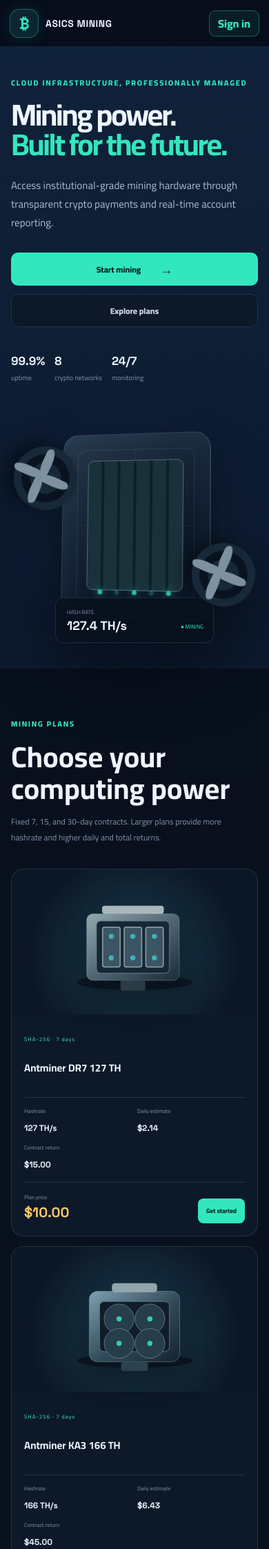
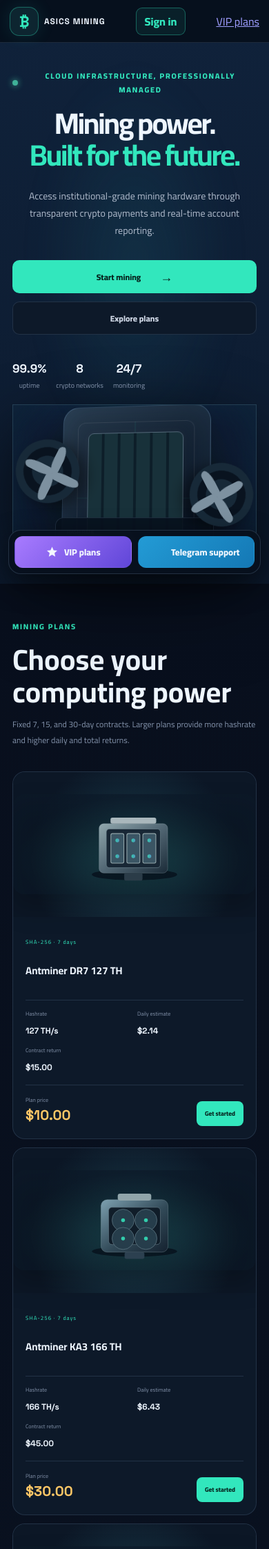
Before and after one commit to unix-dipper/asics-mining-dashboard, a PHP site: page / in a window 390 px wide. Shown: the top 2245 px of the page at 69% size. Run offline with PHP 8.4, Linux system fonts and the light colour scheme; data comes from the database, SQL or seed files in the repository; data that the repository does not hold is empty.

Commit message:
Modernize responsive landing and dashboard UI

```diff
--- a/index.php
+++ b/index.php
@@ -2,13 +2,14 @@
 <html lang="ar" dir="rtl">
   <head>
     <meta charset="UTF-8" />
-    <meta name="viewport" content="width=device-width, initial-scale=1.0" />
+    <meta name="viewport" content="width=device-width, initial-scale=1.0, viewport-fit=cover" />
     <meta name="theme-color" content="#07101f" />
     <title>ASICs Mining Dashboard</title>
     <link rel="preconnect" href="https://fonts.googleapis.com" />
     <link rel="preconnect" href="https://fonts.gstatic.com" crossorigin />
     <link href="https://fonts.googleapis.com/css2?family=Cairo:wght@400;600;700;800&family=Space+Grotesk:wght@500;600;700&display=swap" rel="stylesheet" />
     <link rel="stylesheet" href="styles.css" />
+    <link rel="stylesheet" href="ui-refresh.css" />
   </head>
-  <body><div id="app"></div><div class="toast" id="toast"></div><script src="app.js"></script></body>
+  <body><div id="app"></div><div class="toast" id="toast"></div><script src="app.js"></script><script src="ui-refresh.js"></script></body>
 </html>
--- /dev/null
+++ b/ui-refresh.css
@@ -0,0 +1,199 @@
+/* Modern visual layer for the public site and member dashboard. */
+:root {
+  color-scheme: dark;
+  --refresh-bg: #07101d;
+  --refresh-surface: rgba(15, 28, 46, .88);
+  --refresh-line: rgba(148, 181, 218, .16);
+  --refresh-mint: #55f0c2;
+  --refresh-blue: #75caff;
+  --refresh-violet: #aa91ff;
+  --refresh-shadow: 0 22px 65px rgba(0, 0, 0, .28);
+  scroll-behavior: smooth;
+}
+
+html { scroll-padding-top: 92px; }
+body { overflow-x: clip; }
+button, a { -webkit-tap-highlight-color: transparent; }
+button:focus-visible, a:focus-visible, input:focus-visible, textarea:focus-visible, select:focus-visible {
+  outline: 2px solid var(--refresh-mint);
+  outline-offset: 3px;
+}
+
+/* A calmer glass treatment with brighter, more legible interactive states. */
+.panel, .right-panel, .market-card, .plan-card, .metric-card, .form-panel, .data-panel {
+  min-width: 0;
+  box-shadow: var(--refresh-shadow);
+  backdrop-filter: blur(14px);
+}
+.market-card, .plan-card, .metric-card, .data-panel, .form-panel {
+  transition: transform .28s cubic-bezier(.2,.8,.2,1), border-color .25s ease, box-shadow .25s ease;
+}
+.market-card:hover, .plan-card:hover, .metric-card:hover {
+  transform: translateY(-4px);
+  border-color: rgba(85, 240, 194, .38);
+  box-shadow: 0 24px 60px rgba(0, 0, 0, .34), 0 0 28px rgba(85, 240, 194, .07);
+}
+
+/* Landing page rhythm and animated hero. */
+.public-header {
+  min-height: 76px;
+  height: auto;
+  background: rgba(6, 13, 24, .82);
+  border-bottom-color: var(--refresh-line);
+  backdrop-filter: blur(18px);
+}
+.public-brand, .public-nav, .public-header > div, .public-header > nav { min-width: 0; }
+.public-brand strong { letter-spacing: .08em; }
+.public-main { overflow: clip; }
+.hero-section {
+  position: relative;
+  isolation: isolate;
+  min-height: min(690px, calc(100svh - 76px));
+  align-items: center;
+  gap: clamp(24px, 5vw, 72px);
+  padding-top: clamp(48px, 7vw, 96px);
+  padding-bottom: clamp(48px, 7vw, 96px);
+}
+.hero-section::before {
+  position: absolute;
+  z-index: -1;
+  inset: 3% 12% auto;
+  height: 75%;
+  content: "";
+  pointer-events: none;
+  background: radial-gradient(ellipse, rgba(39, 151, 164, .14), transparent 68%);
+  filter: blur(22px);
+}
+.hero-copy, .rig-stage { animation: refresh-rise .8s cubic-bezier(.2,.8,.2,1) both; }
+.rig-stage { animation-delay: .12s; }
+.hero-copy h1 { line-height: 1.08; letter-spacing: -.055em; text-wrap: balance; }
+.hero-copy p { max-width: 58ch; line-height: 1.8; }
+.public-kicker { display: inline-flex; align-items: center; gap: 9px; }
+.public-kicker::before {
+  width: 8px; height: 8px; border-radius: 50%; content: "";
+  background: var(--refresh-mint); box-shadow: 0 0 18px var(--refresh-mint);
+  animation: refresh-pulse 2s ease-in-out infinite;
+}
+.rig-stage { isolation: isolate; overflow: hidden; border: 1px solid rgba(126, 201, 220, .2); box-shadow: 0 30px 90px rgba(0,0,0,.4), inset 0 0 50px rgba(70, 182, 191, .08); }
+.rig-glow { animation: refresh-glow 5s ease-in-out infinite alternate; }
+.rig-fan { animation: refresh-fan 8s linear infinite; }
+.rig-fan.fan-right { animation-direction: reverse; }
+
+/* Product art slots stay proportional and crop safely on every card size. */
+.public-product-grid, .vip-plan-grid { align-items: stretch; }
+.public-product-grid > *, .vip-plan-grid > * { min-width: 0; }
+.public-product-grid img, .vip-plan-grid img, .public-product-image, .product-image {
+  display: block;
+  max-width: 100%;
+  object-fit: contain;
+}
+.public-product-grid img, .vip-plan-grid img {
+  width: 100%;
+  height: clamp(112px, 15vw, 190px);
+  padding: 12px;
+  border-radius: 16px;
+  background: radial-gradient(ellipse at 50% 65%, rgba(52, 189, 169, .14), rgba(11, 24, 39, .64) 68%);
+}
+.public-products, .vip-marketing, .about-section, .contact-section { scroll-margin-top: 84px; }
+.public-products, .vip-marketing { padding-top: clamp(58px, 8vw, 100px); padding-bottom: clamp(58px, 8vw, 100px); }
+.public-section-heading { gap: 20px; }
+.public-section-heading h2 { text-wrap: balance; }
+.public-footer { padding-bottom: max(24px, env(safe-area-inset-bottom)); }
+
+/* Keep long dashboard values and tables within their cards rather than overlapping. */
+.app-shell, .dashboard, .main-content, .content-area, .page-content { min-width: 0; max-width: 100%; }
+.dashboard { grid-template-columns: minmax(0, 1fr); }
+.market-list, .stats-grid, .settings-grid, .vip-plan-grid, .public-product-grid { grid-template-columns: repeat(auto-fit, minmax(min(100%, 230px), 1fr)); }
+.table-wrap, .admin-table-wrap { max-width: 100%; overflow-x: auto; overscroll-behavior-inline: contain; }
+.table-wrap table, .admin-table-wrap table { min-width: 620px; }
+.topbar, .page-heading, .public-section-heading { min-width: 0; }
+.page-heading > *, .topbar > *, .market-card-top > * { min-width: 0; }
+
+/* Mobile: no horizontal page overflow, thumb-friendly controls and always-visible VIP access. */
+.mobile-vip-trigger, .refresh-mobile-actions, .refresh-telegram-link { display: none; }
+@media (max-width: 1000px) {
+  .hero-section { min-height: auto; }
+  .public-header { gap: 12px; }
+  .public-header .public-nav { display: none; }
+}
+@media (max-width: 700px) {
+  html, body { width: 100%; max-width: 100%; overflow-x: clip; }
+  #app, .app-shell, .public-main { width: 100%; max-width: 100%; min-width: 0; overflow-x: clip; }
+  .public-header {
+    position: sticky; top: 0; z-index: 30; min-height: 62px;
+    padding-inline: max(14px, env(safe-area-inset-left));
+  }
+  .public-brand { gap: 8px; }
+  .public-brand strong { font-size: 12px; }
+  .public-brand span { font-size: 9px; }
+  .public-header [data-public-action="login"], .public-header [data-public-action="register"] { min-height: 40px; padding-inline: 12px; }
+  .hero-section {
+    grid-template-columns: minmax(0, 1fr) !important;
+    gap: 18px;
+    padding: 38px 18px 34px;
+    text-align: center;
+  }
+  .hero-copy { max-width: 620px; margin-inline: auto; }
+  .hero-copy h1 { font-size: clamp(2.2rem, 11vw, 3.65rem); }
+  .hero-copy p { margin-inline: auto; font-size: 14px; }
+  .rig-stage { width: 100%; max-width: 480px; height: clamp(205px, 58vw, 300px) !important; min-height: 0; margin-inline: auto; }
+  .public-products, .vip-marketing, .about-section, .contact-section { padding: 52px 18px; }
+  .public-section-heading { align-items: flex-start; flex-direction: column; }
+  .public-section-heading p { max-width: 55ch; }
+  .public-product-grid, .vip-plan-grid { grid-template-columns: minmax(0, 1fr) !important; gap: 12px; }
+  .public-product-grid > *, .vip-plan-grid > * { width: 100%; }
+  .public-product-grid img, .vip-plan-grid img { height: 145px; }
+  .about-section { grid-template-columns: minmax(0, 1fr) !important; gap: 26px; }
+  .about-art { min-height: 220px; }
+  .contact-section { grid-template-columns: minmax(0, 1fr) !important; gap: 20px; }
+  .contact-section form { width: 100%; min-width: 0; }
+  .public-footer { gap: 8px; flex-wrap: wrap; padding: 20px 18px 96px; }
+  .public-main { padding-bottom: 24px; }
+
+  .app-shell { padding-bottom: max(18px, env(safe-area-inset-bottom)); }
+  .topbar {
+    position: sticky; top: 0; z-index: 25; height: auto; min-height: 62px;
+    flex-wrap: wrap; gap: 8px; padding: 10px 12px;
+    background: rgba(6, 13, 24, .94); backdrop-filter: blur(16px);
+  }
+  .topbar .brand { min-width: 0; flex: 1 1 auto; }
+  .topbar .top-actions, .topbar .topbar-actions, .topbar .header-actions { display: flex; flex-wrap: wrap; gap: 6px; min-width: 0; }
+  .dashboard { display: grid; grid-template-columns: minmax(0, 1fr) !important; gap: 12px; }
+  .dashboard > *, .main-content, .right-panel, .sidebar { min-width: 0; width: 100%; }
+  .stats-grid, .market-list, .settings-grid { grid-template-columns: minmax(0, 1fr) !important; }
+  .metric-card, .panel, .form-panel, .data-panel { padding: 15px; }
+  .page-heading { align-items: flex-start; flex-wrap: wrap; gap: 10px; }
+  .page-heading h1 { font-size: clamp(1.35rem, 7vw, 2rem); overflow-wrap: anywhere; }
+  .mobile-vip-trigger {
+    display: inline-flex; align-items: center; justify-content: center; gap: 6px;
+    flex: 0 0 auto; min-height: 40px; padding: 0 13px;
+    border: 1px solid rgba(255, 199, 102, .45); border-radius: 999px;
+    background: linear-gradient(135deg, rgba(255, 199, 102, .2), rgba(153, 132, 255, .17));
+    color: #ffe3a3; font: inherit; font-size: 12px; font-weight: 800;
+    box-shadow: 0 0 22px rgba(255, 199, 102, .12); cursor: pointer;
+  }
+  .refresh-mobile-actions {
+    position: fixed; z-index: 60; inset-inline: 12px; bottom: max(12px, env(safe-area-inset-bottom));
+    display: grid; grid-template-columns: 1fr 1fr; gap: 9px;
+    padding: 8px; border: 1px solid rgba(143, 180, 214, .2); border-radius: 18px;
+    background: rgba(8, 17, 30, .92); backdrop-filter: blur(18px);
+    box-shadow: 0 14px 42px rgba(0, 0, 0, .4);
+  }
+  .refresh-mobile-actions a {
+    display: inline-flex; align-items: center; justify-content: center; gap: 8px;
+    min-height: 46px; padding: 8px 10px; border: 1px solid transparent; border-radius: 12px;
+    color: #f3f8ff; font-size: 13px; font-weight: 800; text-decoration: none;
+  }
+  .refresh-mobile-actions .refresh-vip-link { background: linear-gradient(135deg, #a87bff, #6046d8); }
+  .refresh-mobile-actions .refresh-telegram-link { display: inline-flex; background: linear-gradient(135deg, #239bd5, #1478b5); }
+  .refresh-mobile-actions svg, .refresh-telegram-link svg { width: 19px; height: 19px; flex: 0 0 auto; }
+  .toast { max-width: calc(100vw - 28px); overflow-wrap: anywhere; }
+}
+
+@keyframes refresh-rise { from { opacity: 0; transform: translateY(18px); } to { opacity: 1; transform: translateY(0); } }
+@keyframes refresh-fan { to { transform: rotate(360deg); } }
+@keyframes refresh-glow { from { opacity: .58; transform: scale(.96); } to { opacity: 1; transform: scale(1.06); } }
+@keyframes refresh-pulse { 50% { opacity: .55; box-shadow: 0 0 6px var(--refresh-mint); } }
+@media (prefers-reduced-motion: reduce) {
+  *, *::before, *::after { scroll-behavior: auto !important; animation-duration: .01ms !important; animation-iteration-count: 1 !important; transition-duration: .01ms !important; }
+}
```
Also changed, not shown: ui-refresh.js (added, +90 -0 lines), images/miner.svg.
